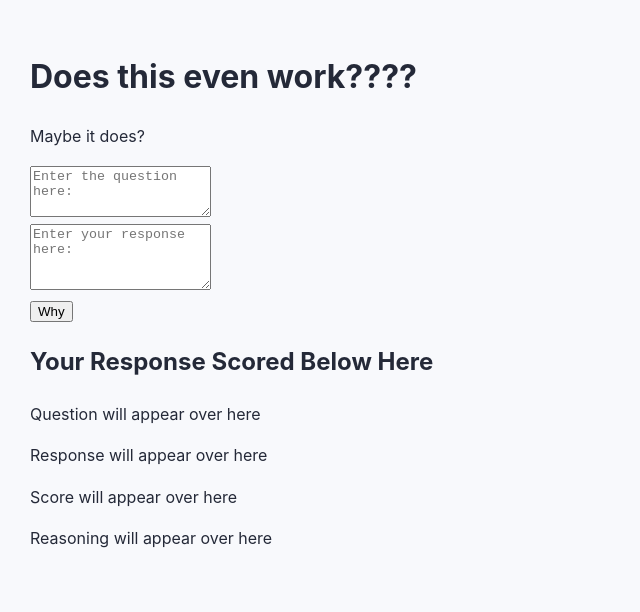
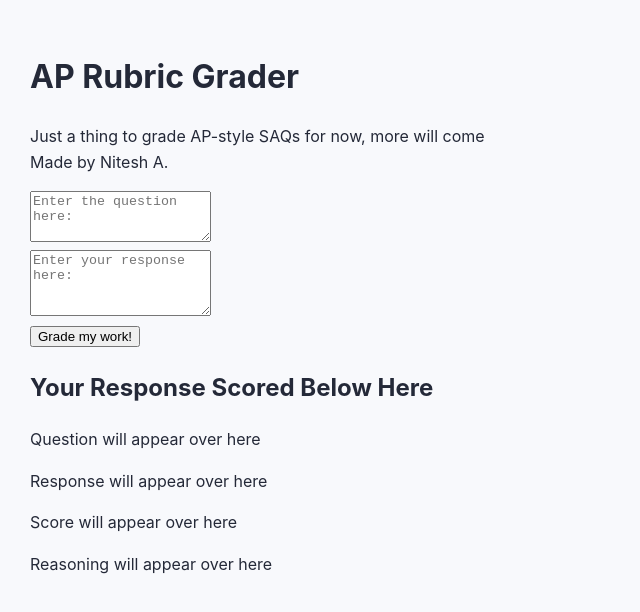
Before and after one commit to ambatinitesh151/my-APRubricist, a plain HTML site: page index.html in a window 1280 px wide. Shown: the whole page, without its empty margins (0-640 px from the left). Drawn offline with Linux system fonts and the light colour scheme; a script that the page names is missing.

Commit message:
Updated backend and frontend code

```diff
--- a/index.html
+++ b/index.html
@@ -11,8 +11,10 @@
 
 <body>
     <main>
-        <h1>Does this even work????</h1>
-        <p>Maybe it does?</p>
+        <h1>AP Rubric Grader</h1>
+        <p>Just a thing to grade AP-style SAQs for now, more will come<br> Made by Nitesh A.</p>
+
+
 
         <!-- Question textbox -->
         <textarea id="QuestionInput" placeholder="Enter the question here:" rows="3"></textarea>
@@ -21,7 +23,7 @@
         <textarea id="AnswerInput" placeholder="Enter your response here:" rows="4"></textarea>
         <br>
         <!-- Button after both textboxes -->
-        <button id="SubmitButton" type="button">Why</button>
+        <button id="SubmitButton" type="button">Grade my work!</button>
 
         <!-- Results section -->
         <section id="Result">
```
